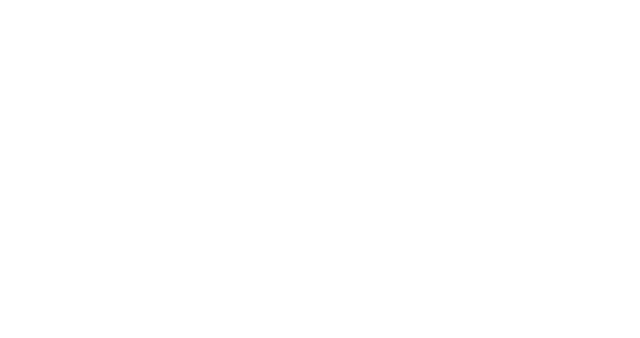
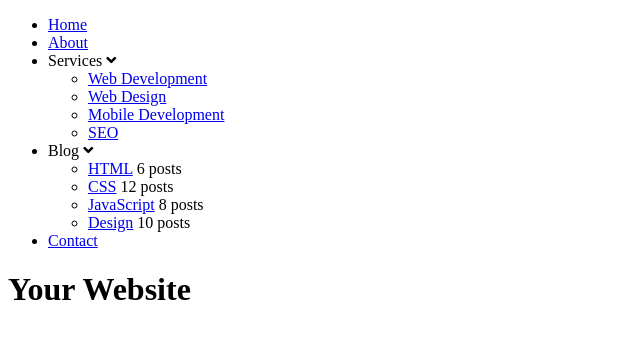
Before and after one commit to double-vee/html-css-layouts, a plain HTML site: page dropdown_menu/index.html in a window 1280 px wide. Shown: the whole page, without its empty margins (0-640 px from the left). Drawn offline with Linux system fonts and the light colour scheme.

Commit message:
Navbar and header created in HTML

```diff
--- a/dropdown_menu/index.html
+++ b/dropdown_menu/index.html
@@ -9,6 +9,31 @@
   <title>Dropdown Menu</title>
 </head>
 <body>
-
+  <nav id="navbar">
+    <ul>
+      <li><a href="#">Home</a></li>
+      <li><a href="#">About</a></li>
+      <li>Services <i class="fas fa-angle-down"></i>
+        <ul>
+          <li><a href="#">Web Development</a></li>
+          <li><a href="#">Web Design</a></li>
+          <li><a href="#">Mobile Development</a></li>
+          <li><a href="#">SEO</a></li>
+        </ul>
+      </li>
+      <li>Blog <i class="fas fa-angle-down"></i>
+        <ul>
+          <li><a href="#">HTML</a> <span>6 posts</span></li>
+          <li><a href="#">CSS</a> <span>12 posts</span></li>
+          <li><a href="#">JavaScript</a> <span>8 posts</span></li>
+          <li><a href="#">Design</a> <span>10 posts</span></li>
+        </ul>
+      </li>
+      <li><a href="#">Contact</a></li>
+    </ul>
+  </nav>
+  <header id="showcase">
+    <h1>Your Website</h1>
+  </header>
 </body>
 </html>
```
